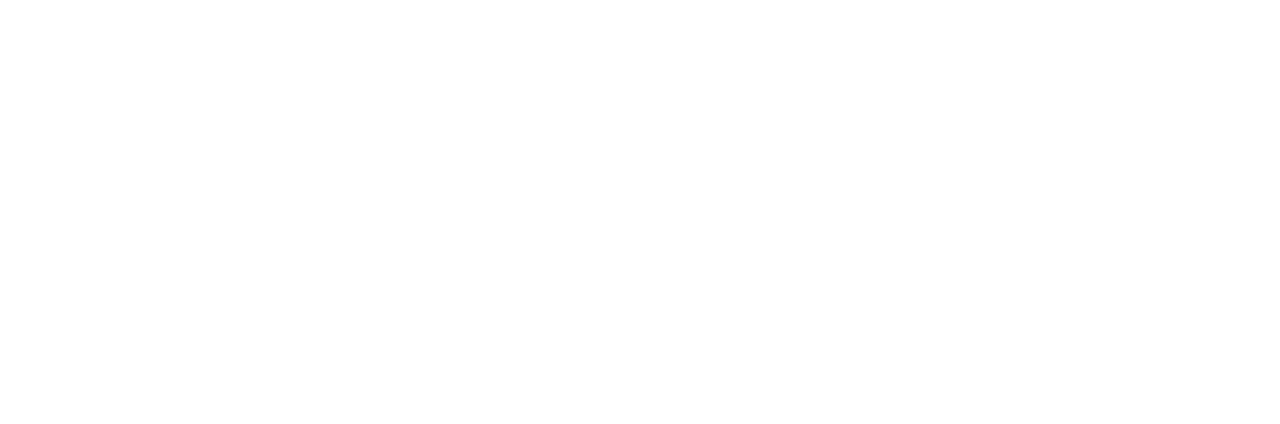
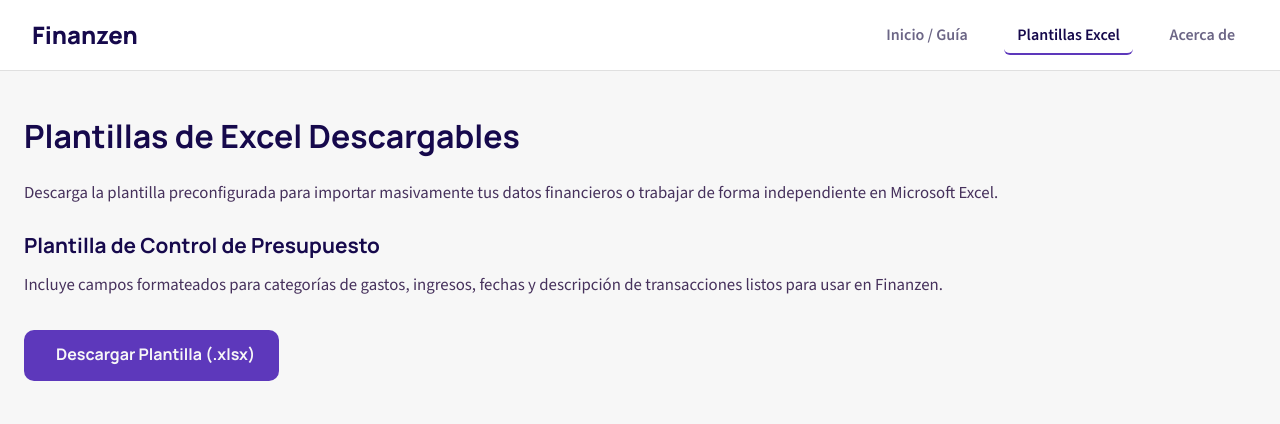
Before and after one commit to luis-hdz7/Finanzen-Web, a plain HTML site: page excelTemplate.html in a window 1280 px wide. Drawn offline with nearby package versions, Linux system fonts and the light colour scheme.

Commit message:
subiendo cambios en la web

```diff
--- a/css/styles.css
+++ b/css/styles.css
@@ -1,27 +1,147 @@
-/**Tipografias*/
+/* Importación de tipografías */
 @import url('https://fonts.googleapis.com/css2?family=Manrope:wght@600;700;800&family=Source+Sans+3:ital,wght@0,400;0,600;1,400&display=swap');
-/**VARIABLES GLOBALES (:root)*/
+
+/* Variables basadas en la paleta de Finanzen */
 :root {
-    /**Paleta de Colores Primarios*/
-    --color-primary: #5D38BB; /* Botón primario y acento base */
-    --color-brand-dark: #16094C; /* Títulos principales, bordes seleccionados */
-    /**Paleta de Colores Secundarios / Superficies*/
-    --color-secondary-bg: rgba(161, 147, 204, 0.7);
-    --color-secondary-hover: rgba(161, 147, 204, 0.9);
-    --color-surface-selected: #F5F3FF; /* Fondo de tarjetas/items seleccionados */
-    /**Fondos y Capas (Backgrounds)*/
-    --bg-main: #F7F7F7; /* Fondo de la ventana*/
-    --bg-card: #FFFFFF; /* Fondo de tarjetas y contenedores */
-    /**Tipografía y Texto*/
-    --font-family-heading: 'Manrope', -apple-system, BlinkMacSystemFont, "Segoe UI", Roboto, sans-serif;
-    --font-family-body: 'Source Sans 3', -apple-system, BlinkMacSystemFont, "Segoe UI", Roboto, sans-serif;
-    --text-main: #0E042F; /* Texto base de alto contraste */
-    --text-description: #46315c; /* Textos descriptivos */
-    --text-light: #F7F7F7; /* Texto sobre fondos oscuros */
-    /**Bordes y Separadores*/
-    --border-light: #E0E0E0; /* Tarjeta base */
-    --radius-md: 10px; /* Botones / Tarjetas */
-    /**Sombras*/
-    --shadow-card: 0 2px 8px rgba(22, 9, 76, 0.06);
-    --shadow-hover: 0 4px 12px rgba(22, 9, 76, 0.12);
+    --color-primary: #5D38BB;
+    --color-primary-hover: #744BCC;
+    --color-primary-active: #472A8F;
+    --color-brand-dark: #16094C;
+
+    --bg-main: #F7F7F7;
+    --bg-card: #FFFFFF;
+
+    --font-family-heading: 'Manrope', sans-serif;
+    --font-family-body: 'Source Sans 3', sans-serif;
+
+    --text-main: #0E042F;
+    --text-muted: #6C6686;
+    --text-description: #46315c;
+    --text-light: #F7F7F7;
+
+    --border-light: #E0E0E0;
+    --radius-md: 10px;
+    --shadow-card: 0 4px 12px rgba(22, 9, 76, 0.05);
 }
+
+/* Reset básico */
+* {
+    box-sizing: border-box;
+    margin: 0;
+    padding: 0;
+}
+
+body {
+    font-family: var(--font-family-body);
+    background-color: var(--bg-main);
+    color: var(--text-main);
+    line-height: 1.6;
+}
+
+/* --- BARRA DE NAVEGACIÓN SUPERIOR --- */
+.navbar {
+    background-color: var(--bg-card);
+    border-bottom: 1px solid var(--border-light);
+    padding: 1rem 2rem;
+    display: flex;
+    justify-content: space-between;
+    align-items: center;
+    position: sticky;
+    top: 0;
+    z-index: 100;
+}
+
+.navbar .logo {
+    font-family: var(--font-family-heading);
+    font-size: 1.5rem;
+    font-weight: 800;
+    color: var(--color-brand-dark);
+    text-decoration: none;
+}
+
+.nav-links {
+    list-style: none;
+    display: flex;
+    gap: 1.5rem;
+}
+
+.nav-links a {
+    text-decoration: none;
+    color: var(--text-muted);
+    font-weight: 600;
+    font-size: 1rem;
+    padding: 0.5rem 0.8rem;
+    border-radius: 6px;
+    transition: all 0.2s ease;
+}
+
+.nav-links a:hover {
+    color: var(--color-primary);
+    background-color: #F5F3FF;
+}
+
+.nav-links a.active {
+    color: var(--color-brand-dark);
+    font-weight: 700;
+    border-bottom: 2px solid var(--color-primary);
+}
+
+/* --- CONTENEDOR PRINCIPAL --- */
+.container {
+    margin: 2.5rem auto;
+    padding: 0 1.5rem;
+}
+
+.card {
+    background-color: var(--bg-card);
+    border: 1px solid var(--border-light);
+    border-radius: var(--radius-md);
+    padding: 2.5rem;
+    box-shadow: var(--shadow-card);
+}
+
+/* --- TIPOGRAFÍA Y TEXTOS --- */
+h1 {
+    font-family: var(--font-family-heading);
+    font-size: 2rem;
+    color: var(--color-brand-dark);
+    margin-bottom: 1rem;
+}
+
+h2 {
+    font-family: var(--font-family-heading);
+    font-size: 1.3rem;
+    color: var(--color-brand-dark);
+    margin: 1.5rem 0 0.5rem 0;
+}
+
+p {
+    color: var(--text-description);
+    margin-bottom: 1rem;
+    font-size: 1.05rem;
+}
+
+/* --- BOTÓN DE DESCARGA (Plantillas) --- */
+.btn-download {
+    display: inline-flex;
+    align-items: center;
+    gap: 0.5rem;
+    font-family: var(--font-family-heading);
+    background-color: var(--color-primary);
+    color: var(--text-light);
+    text-decoration: none;
+    padding: 0.8rem 1.5rem;
+    border-radius: var(--radius-md);
+    font-weight: 700;
+    font-size: 1rem;
+    margin-top: 1rem;
+    transition: background-color 0.2s ease;
+}
+
+.btn-download:hover {
+    background-color: var(--color-primary-hover);
+}
+
+.btn-download:active {
+    background-color: var(--color-primary-active);
+}
--- a/excelTemplate.html
+++ b/excelTemplate.html
@@ -0,0 +1,36 @@
+<!DOCTYPE html>
+<html lang="es">
+<head>
+  <meta charset="UTF-8">
+  <meta name="viewport" content="width=device-width, initial-scale=1.0">
+  <title>Finanzen - Plantillas Excel</title>
+  <link rel="stylesheet" href="css/styles.css">
+</head>
+<body>
+
+  <!-- Navegación Superior -->
+  <nav class="navbar">
+    <a href="index.html" class="logo">Finanzen</a>
+    <ul class="nav-links">
+      <li><a href="index.html">Inicio / Guía</a></li>
+      <li><a href="excelTemplate.html" class="active">Plantillas Excel</a></li>
+      <li><a href="aboutUs.html">Acerca de</a></li>
+    </ul>
+  </nav>
+
+  <!-- Contenido -->
+  <main class="container">
+      <h1>Plantillas de Excel Descargables</h1>
+      <p>Descarga la plantilla preconfigurada para importar masivamente tus datos financieros o trabajar de forma independiente en Microsoft Excel.</p>
+
+      <h2>Plantilla de Control de Presupuesto</h2>
+      <p>Incluye campos formateados para categorías de gastos, ingresos, fechas y descripción de transacciones listos para usar en Finanzen.</p>
+
+      <!-- Si guardas la plantilla en una carpeta dentro del repo, p.ej. en images/ o downloads/ -->
+      <a href="images/plantilla_finanzen.xlsx" download class="btn-download">
+        <span></span> Descargar Plantilla (.xlsx)
+      </a>
+  </main>
+
+</body>
+</html>
```
Also changed, not shown: aboutUs.html (+31 -0 lines), index.html (+36 -0 lines).
